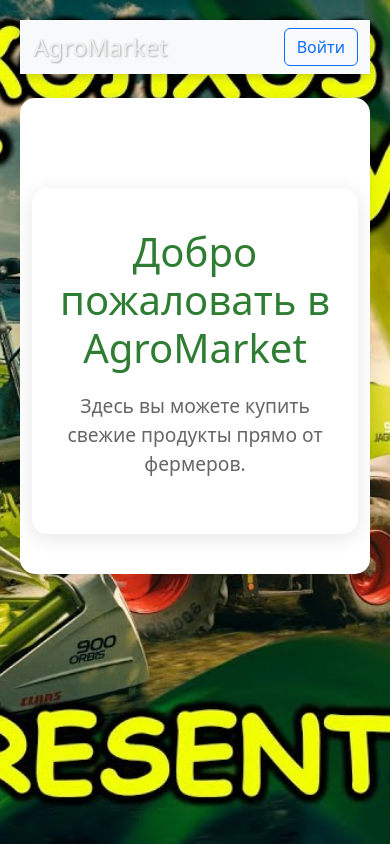
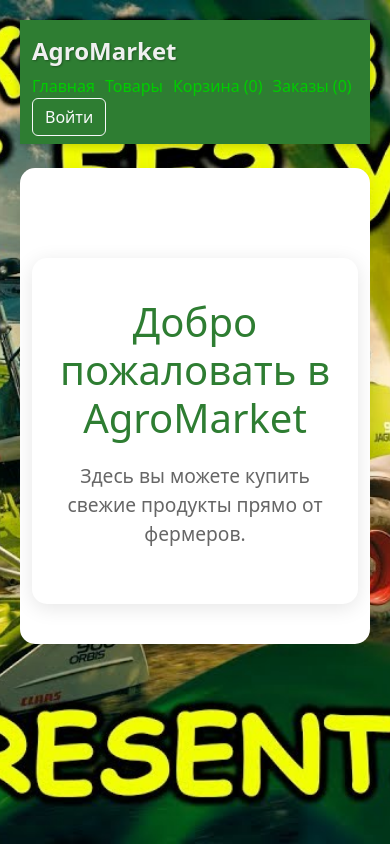
Before and after one commit to Limarz/agromarket-frontend, a React (Create React App) app: page / in a window 390 px wide. Built offline with nearby package versions, Linux system fonts and the light colour scheme; no server answers.

Commit message:
переделал меню+цвет

```diff
--- a/src/App.js
+++ b/src/App.js
@@ -2,7 +2,6 @@ import React, { useState, useEffect } from 'react';
 import { BrowserRouter as Router, Routes, Route, Link } from 'react-router-dom';
 import { ToastContainer } from 'react-toastify';
 import 'react-toastify/dist/ReactToastify.css';
-import { motion, AnimatePresence } from 'framer-motion';
 import Home from './pages/Home';
 import Login from './pages/Login';
 import ProductList from './pages/ProductList';
@@ -12,6 +11,7 @@ import UserProfile from './pages/UserProfile';
 import UserActivity from './pages/UserActivity';
 import AdminPanel from './pages/AdminPanel';
 import { checkSession, logout } from './services/api';
+import './index.css'; // Убедитесь, что CSS импортируется
 
 function App() {
   const [isAuthenticated, setIsAuthenticated] = useState(false);
@@ -19,7 +19,6 @@ function App() {
   const [cartCount, setCartCount] = useState(0);
   const [orderCount, setOrderCount] = useState(0);
   const [role, setRole] = useState('');
-  const [isMenuOpen, setIsMenuOpen] = useState(false);
 
   useEffect(() => {
     const checkAuth = async () => {
@@ -60,107 +59,79 @@ function App() {
     }
   };
 
-  const toggleMenu = () => {
-    setIsMenuOpen(!isMenuOpen);
-  };
-
   return (
     <Router>
       <div>
-        <nav className="navbar navbar-expand-lg navbar-light bg-light">
+        <nav className="navbar">
           <div className="container-fluid">
-            <button
-              className="navbar-brand btn btn-link"
-              onClick={toggleMenu}
-              style={{ padding: 0, fontSize: '1.5rem', color: '#f0f0f0', textShadow: '1px 1px 2px rgba(0, 0, 0, 0.3)' }}
+            <Link
+              className="navbar-brand"
+              to="/"
+              style={{
+                fontSize: '1.5rem',
+                textShadow: '1px 1px 2px rgba(0, 0, 0, 0.3)',
+              }}
             >
               AgroMarket
-            </button>
-            <AnimatePresence>
-              {isMenuOpen && (
-                <motion.div
-                  className="navbar-collapse"
-                  initial={{ opacity: 0, x: -50 }}
-                  animate={{ opacity: 1, x: 0 }}
-                  exit={{ opacity: 0, x: -50 }}
-                  transition={{ duration: 0.3 }}
-                >
-                  <ul className="navbar-nav me-auto">
-                    <motion.li
-                      className="nav-item"
-                      initial={{ opacity: 0 }}
-                      animate={{ opacity: 1 }}
-                      transition={{ delay: 0.1 }}
-                    >
-                      <Link className="nav-link" to="/" onClick={toggleMenu}>Главная</Link>
-                    </motion.li>
-                    <motion.li
-                      className="nav-item"
-                      initial={{ opacity: 0 }}
-                      animate={{ opacity: 1 }}
-                      transition={{ delay: 0.2 }}
-                    >
-                      <Link className="nav-link" to="/products" onClick={toggleMenu}>Товары</Link>
-                    </motion.li>
-                    <motion.li
-                      className="nav-item"
-                      initial={{ opacity: 0 }}
-                      animate={{ opacity: 1 }}
-                      transition={{ delay: 0.3 }}
-                    >
-                      <Link className="nav-link" to="/cart" onClick={toggleMenu}>Корзина ({cartCount})</Link>
-                    </motion.li>
-                    <motion.li
-                      className="nav-item"
-                      initial={{ opacity: 0 }}
-                      animate={{ opacity: 1 }}
-                      transition={{ delay: 0.4 }}
-                    >
-                      <Link className="nav-link" to="/orders" onClick={toggleMenu}>Заказы ({orderCount})</Link>
-                    </motion.li>
+            </Link>
+            <div className="d-flex flex-wrap align-items-center">
+              <ul className="nav-links">
+                <li className="nav-item">
+                  <Link className="nav-link" to="/">
+                    Главная
+                  </Link>
+                </li>
+                <li className="nav-item">
+                  <Link className="nav-link" to="/products">
+                    Товары
+                  </Link>
+                </li>
+                <li className="nav-item">
+                  <Link className="nav-link" to="/cart">
+                    Корзина ({cartCount})
+                  </Link>
+                </li>
+                <li className="nav-item">
+                  <Link className="nav-link" to="/orders">
+                    Заказы ({orderCount})
+                  </Link>
+                </li>
                 {isAuthenticated && (
                   <>
-                        <motion.li
-                          className="nav-item"
-                          initial={{ opacity: 0 }}
-                          animate={{ opacity: 1 }}
-                          transition={{ delay: 0.5 }}
-                        >
-                          <Link className="nav-link" to="/profile" onClick={toggleMenu}>Профиль</Link>
-                        </motion.li>
-                        <motion.li
-                          className="nav-item"
-                          initial={{ opacity: 0 }}
-                          animate={{ opacity: 1 }}
-                          transition={{ delay: 0.6 }}
-                        >
-                          <Link className="nav-link" to="/activity" onClick={toggleMenu}>Активность</Link>
-                        </motion.li>
+                    <li className="nav-item">
+                      <Link className="nav-link" to="/profile">
+                        Профиль
+                      </Link>
+                    </li>
+                    <li className="nav-item">
+                      <Link className="nav-link" to="/activity">
+                        Активность
+                      </Link>
+                    </li>
                     {(role === 'Admin' || role?.name === 'Admin') && (
-                          <motion.li
-                            className="nav-item"
-                            initial={{ opacity: 0 }}
-                            animate={{ opacity: 1 }}
-                            transition={{ delay: 0.7 }}
-                          >
-                            <Link className="nav-link" to="/admin" onClick={toggleMenu}>Админ-панель</Link>
-                          </motion.li>
+                      <li className="nav-item">
+                        <Link className="nav-link" to="/admin">
+                          Админ-панель
+                        </Link>
+                      </li>
                     )}
                   </>
                 )}
               </ul>
-                </motion.div>
-              )}
-            </AnimatePresence>
               <div className="d-flex align-items-center">
                 {isAuthenticated ? (
                   <>
                     <span className="me-3">Привет, {username}!</span>
-                  <button className="btn btn-outline-danger" onClick={handleLogout}>Выйти</button>
+                    <button className="btn btn-danger" onClick={handleLogout}>
+                      Выйти
+                    </button>
                   </>
                 ) : (
-                <Link className="btn btn-outline-primary" to="/login">Войти</Link>
+                  <Link className="btn btn-outline-light" to="/login">
+                    Войти
+                  </Link>
                 )}
+              </div>
             </div>
           </div>
         </nav>
--- a/src/index.css
+++ b/src/index.css
@@ -37,16 +37,19 @@ li {
 
 /* Стили для навигации */
 .navbar {
-  background-color: #333;
+  background-color: #007bff; /* Синий фон */
   padding: 10px;
   position: relative;
 }
 
-.burger {
-  font-size: 24px;
-  color: white;
-  cursor: pointer;
-  display: none; /* Скрываем на больших экранах */
+.navbar-brand {
+  color: #ffffff !important; /* Белый цвет для логотипа */
+  font-size: 1.5rem;
+  text-shadow: 1px 1px 2px rgba(0, 0, 0, 0.3);
+}
+
+.navbar-brand:hover {
+  color: #e0e0e0 !important; /* Светло-серый при наведении */
 }
 
 .nav-links {
@@ -60,7 +63,7 @@ li {
 }
 
 .nav-links a, .nav-links button {
-  color: white;
+  color: #ffffff; /* Белый цвет текста */
   text-decoration: none;
   background: none;
   border: none;
@@ -68,27 +71,24 @@ li {
 }
 
 .nav-links a:hover, .nav-links button:hover {
-  color: #007bff;
+  color: #e0e0e0; /* Светло-серый при наведении */
+}
+
+/* Стили для приветствия */
+.d-flex.align-items-center span {
+  color: #ffffff; /* Белый цвет для текста приветствия */
 }
 
 /* Адаптивность для мобильных устройств */
 @media (max-width: 768px) {
-  .burger {
-    display: block;
-  }
-
   .nav-links {
-    display: none;
-    flex-direction: column;
-    position: absolute;
-    top: 50px;
-    left: 0;
-    background-color: #333;
-    width: 100%;
-    padding: 10px 0;
-  }
-
-  .nav-links.open {
-    display: flex;
+    display: flex; /* Всегда показываем меню */
+    flex-direction: row; /* Горизонтальное расположение */
+    flex-wrap: wrap; /* Перенос на следующую строку, если не помещается */
+    gap: 10px; /* Уменьшенный отступ для мобильных */
+    position: static; /* Убираем абсолютное позиционирование */
+    background-color: transparent; /* Убираем фон */
+    width: auto; /* Убираем фиксированную ширину */
+    padding: 0;
   }
 }
```
Also changed, not shown: src/pages/Orders.js (+57 -1 lines). Lines whose indentation alone changed are shown as unchanged.
